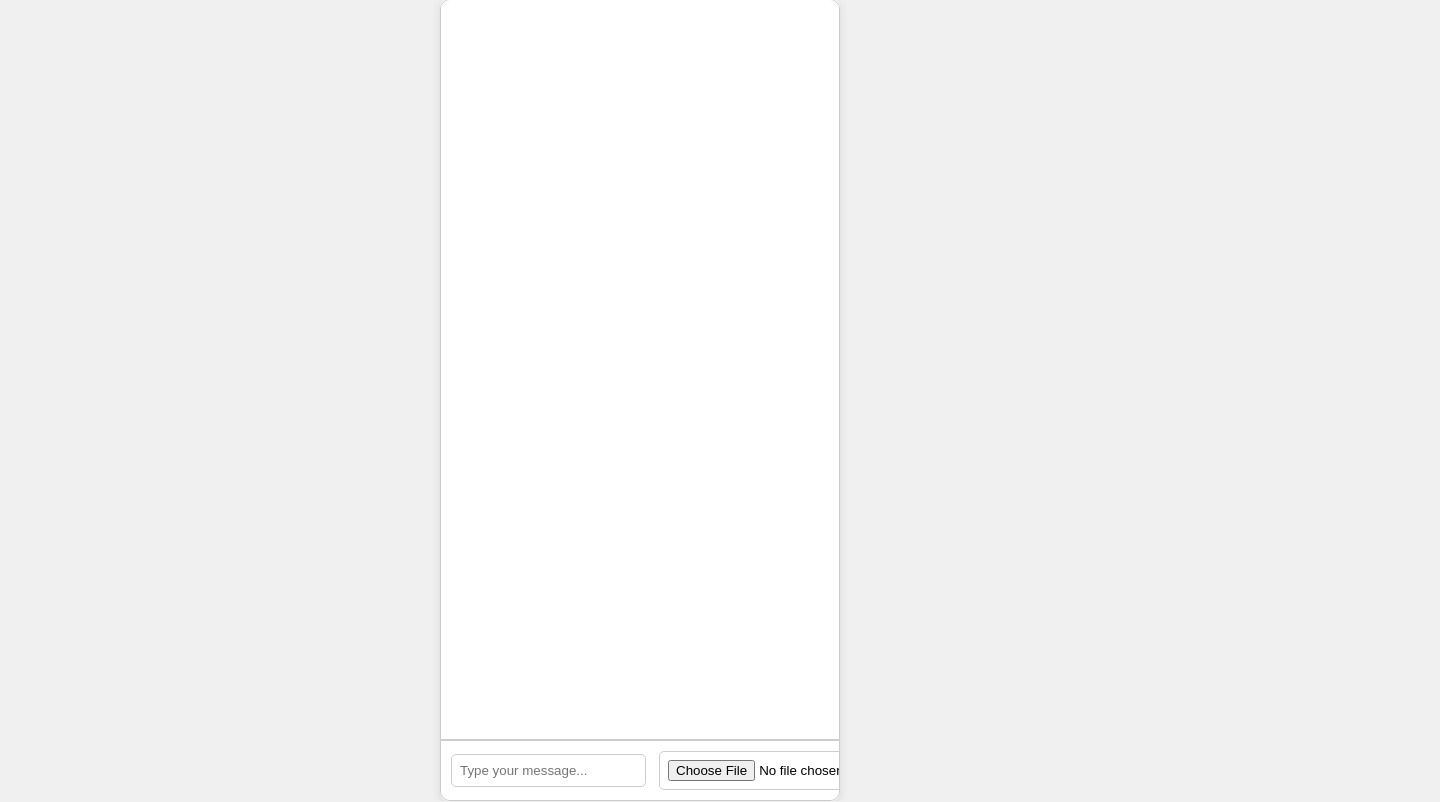
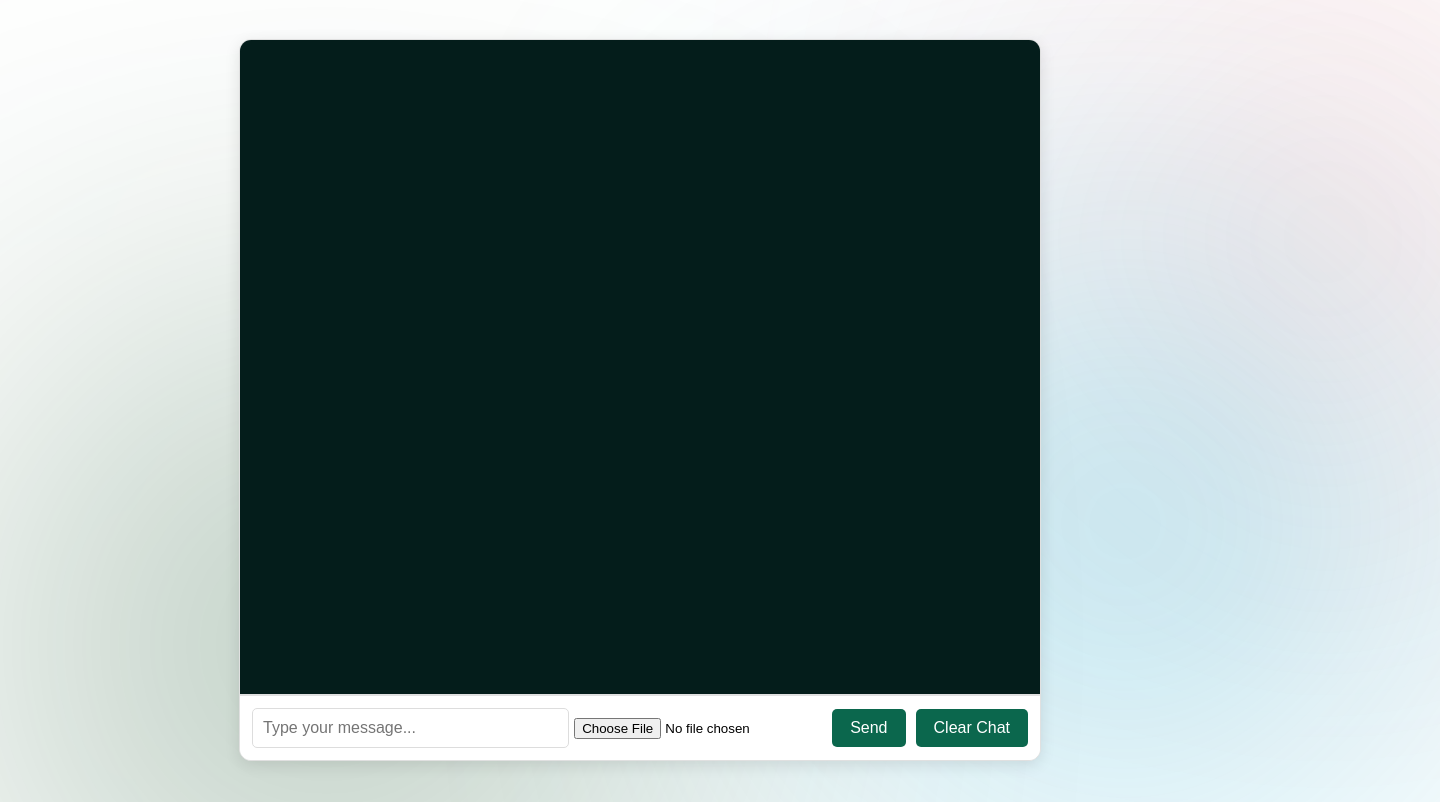
Before and after one commit to rajathnh/Trash-2-Cash, a React (Create React App) app in the folder chatbot-frontend/: page / in a window 1280 px wide. Shown: the top 802 px of the page, 1440 px wide, since content can reach past the window. Built offline with nearby package versions, Linux system fonts and the light colour scheme.

Commit message:
Lil bit frontend and local browser storage

```diff
--- a/chatbot-frontend/public/index.html
+++ b/chatbot-frontend/public/index.html
@@ -9,13 +9,16 @@
       name="description"
       content="Web site created using create-react-app"
     />
-    <link rel="apple-touch-icon" href="%PUBLIC_URL%/logo192.png" />
+    <link rel="apple-touch-icon" href="T2C.png" />
     <link rel="manifest" href="%PUBLIC_URL%/manifest.json" />
 
     <title>Trash-2-Cash</title>
   </head>
   <body>
     <noscript>You need to enable JavaScript to run this app.</noscript>
+    <div class="red"></div>
+    <div class="blue"></div>
+    <div class="purple"></div>
     <div id="root"></div>
   </body>
 </html>
--- a/chatbot-frontend/src/App.css
+++ b/chatbot-frontend/src/App.css
@@ -2,97 +2,103 @@
 .chat-container {
   display: flex;
   flex-direction: column;
-  height: 100vh;
-  max-width: 500px;
-  margin: 0 auto;
-  border: 1px solid #ccc;
-  border-radius: 10px;
+  height: 90vh;
+  width: 90vw;
+  max-width: 800px;
+  margin: 20px auto;
+  border: 1px solid #e0e0e0;
+  border-radius: 12px;
   overflow: hidden;
-  box-shadow: 0 2px 10px rgba(0, 0, 0, 0.1);
-  background: #f4f4f4;
+  box-shadow: 0 4px 15px rgba(0, 0, 0, 0.1);
+  background: #fafafa;
 }
 
 .chat-box {
   flex: 1;
-  padding: 10px;
+  padding: 15px;
   overflow-y: auto;
-  background: #fff;
-  border-bottom: 1px solid #ccc;
+  background: #041d1b;
+  border-bottom: 1px solid #e0e0e0;
 }
 
 .message {
-  margin: 5px 0;
-  padding: 8px 12px;
-  border-radius: 10px;
-  max-width: 70%;
+  margin: 8px 0;
+  padding: 10px 15px;
+  border-radius: 20px;
+  max-width: 75%;
   word-wrap: break-word;
+  animation: fadeIn 0.3s ease-in-out;
 }
 
 .user {
   align-self: flex-end;
-  background: #007bff;
-  color: white;
+  background: #0b674d;
+  color: #fff;
   margin-left: auto;
 }
 
 .bot {
   align-self: flex-start;
   background: #e0e0e0;
-  color: black;
+  color: #333;
   margin-right: auto;
 }
 
 .input-container {
   display: flex;
-  padding: 10px;
+  align-items: center;
+  padding: 12px;
   background: #fff;
-  border-top: 1px solid #ccc;
+  border-top: 1px solid #e0e0e0;
 }
 
-input {
+.input-container input[type="text"] {
   flex: 1;
-  padding: 8px;
-  border: 1px solid #ccc;
+  padding: 10px;
+  font-size: 16px;
+  border: 1px solid #ddd;
   border-radius: 5px;
-  margin-right: 5px;
+  outline: none;
+  transition: border 0.2s;
+}
+
+.input-container input[type="text"]:focus {
+  border-color: #0b674d;
+}
+
+.input-container input[type="file"] {
+  padding: 5px;
 }
 
 button {
-  padding: 8px 15px;
-  background: #007bff;
-  color: white;
+  padding: 10px 18px;
+  background: #0b674d;
+  color: #fff;
   border: none;
   border-radius: 5px;
   cursor: pointer;
-  transition: background 0.2s;
+  transition: background 0.3s;
+  font-size: 16px;
 }
 
 button:hover {
-  background: #083a0f;
-}
-
-.file-label {
-  cursor: pointer;
-  padding: 8px;
-  background: #eee;
-  border-radius: 4px;
-  margin-right: 8px;
-}
-
-.preview-image {
-  margin-top: 8px;
-  padding: 8px;
-  border: 1px solid #ddd;
-  border-radius: 4px;
+  background: #0b674d;
 }
 
 .message img {
-  border-radius: 8px;
-  box-shadow: 0 2px 4px rgba(0, 0, 0, 0.1);
+  max-width: 100%;
+  border-radius: 10px;
+  box-shadow: 0 2px 6px rgba(0, 0, 0, 0.1);
 }
 
-.input-container {
-  display: flex;
-  align-items: center;
-  gap: 8px;
+/* Simple fade-in animation */
+@keyframes fadeIn {
+  from {
+    opacity: 0;
+    transform: translateY(10px);
+  }
+  to {
+    opacity: 1;
+    transform: translateY(0);
+  }
 }
--- a/chatbot-frontend/src/App.js
+++ b/chatbot-frontend/src/App.js
@@ -161,7 +161,182 @@
 // export default App;
 
 // chatgpt - 2nd attempt
-import React, { useState } from "react";
+// import React, { useState } from "react";
+// import axios from "axios";
+// import "./App.css";
+
+// function App() {
+//   const [messages, setMessages] = useState([]);
+//   const [input, setInput] = useState("");
+//   const [image, setImage] = useState(null);
+
+//   const sendMessage = async () => {
+//     if (!input.trim() && !image) return;
+
+//     const newMessages = [...messages, { sender: "user", text: input, image }];
+//     setMessages(newMessages);
+//     setInput("");
+//     setImage(null);
+
+//     const formData = new FormData();
+//     formData.append("message", input);
+//     if (image) formData.append("image", image);
+
+//     try {
+//       const response = await axios.post(
+//         "http://localhost:5000/chat",
+//         formData,
+//         {
+//           headers: { "Content-Type": "multipart/form-data" },
+//         }
+//       );
+//       setMessages([
+//         ...newMessages,
+//         { sender: "bot", text: response.data.reply },
+//       ]);
+//     } catch (error) {
+//       console.error("Error:", error);
+//       setMessages([
+//         ...newMessages,
+//         { sender: "bot", text: "Something went wrong!" },
+//       ]);
+//     }
+//   };
+
+//   return (
+//     <div className="chat-container">
+//       <div className="chat-box">
+//         {messages.map((msg, index) => (
+//           <div key={index} className={`message ${msg.sender}`}>
+//             {msg.text}
+//             {msg.image && (
+//               <img
+//                 src={URL.createObjectURL(msg.image)}
+//                 alt="Uploaded"
+//                 className="uploaded-image"
+//               />
+//             )}
+//           </div>
+//         ))}
+//       </div>
+//       <div className="input-container">
+//         <input
+//           type="text"
+//           value={input}
+//           onChange={(e) => setInput(e.target.value)}
+//           onKeyPress={(e) => e.key === "Enter" && sendMessage()}
+//           placeholder="Type your message..."
+//         />
+//         <input
+//           type="file"
+//           accept="image/*"
+//           onChange={(e) => setImage(e.target.files[0])}
+//         />
+//         <button onClick={sendMessage}>Send</button>
+//       </div>
+//     </div>
+//   );
+// }
+
+// export default App;
+
+// chatgpt - 3rd attempt - to save the chat locally
+// import React, { useState, useEffect } from "react";
+// import axios from "axios";
+// import "./App.css";
+
+// function App() {
+//   const [messages, setMessages] = useState([]);
+//   const [input, setInput] = useState("");
+//   const [image, setImage] = useState(null);
+
+//   useEffect(() => {
+//     const savedMessages = localStorage.getItem("chatMessages");
+//     if (savedMessages) {
+//       setMessages(JSON.parse(savedMessages));
+//     }
+//   }, []);
+
+//   useEffect(() => {
+//     localStorage.setItem("chatMessages", JSON.stringify(messages));
+//   }, [messages]);
+
+//   const sendMessage = async () => {
+//     if (!input.trim() && !image) return;
+
+//     const newMessages = [...messages];
+//     if (input) newMessages.push({ sender: "user", text: input });
+//     if (image) newMessages.push({ sender: "user", text: "[Image uploaded]" });
+//     setMessages(newMessages);
+//     setInput("");
+//     setImage(null);
+
+//     const formData = new FormData();
+//     formData.append("message", input);
+//     if (image) formData.append("image", image);
+
+//     try {
+//       const response = await axios.post(
+//         "http://localhost:5000/chat",
+//         formData,
+//         {
+//           headers: { "Content-Type": "multipart/form-data" },
+//         }
+//       );
+//       setMessages([
+//         ...newMessages,
+//         { sender: "bot", text: response.data.reply },
+//       ]);
+//     } catch (error) {
+//       console.error("Error:", error);
+//       setMessages([
+//         ...newMessages,
+//         { sender: "bot", text: "Something went wrong!" },
+//       ]);
+//     }
+//   };
+
+//   const clearChat = () => {
+//     setMessages([]);
+//     localStorage.removeItem("chatMessages");
+//   };
+
+//   return (
+//     <div className="chat-container">
+//       <div className="chat-box">
+//         {messages.map((msg, index) => (
+//           <div key={index} className={`message ${msg.sender}`}>
+//             {msg.text}
+//           </div>
+//         ))}
+//       </div>
+//       <div className="input-container">
+//         <input
+//           type="text"
+//           value={input}
+//           onChange={(e) => setInput(e.target.value)}
+//           onKeyDown={(e) => e.key === "Enter" && sendMessage()}
+//           placeholder="Type your message..."
+//         />
+//         <input
+//           type="file"
+//           accept="image/*"
+//           onChange={(e) => setImage(e.target.files[0])}
+//           style={{ marginLeft: "10px" }}
+//         />
+//         <button onClick={sendMessage}>Send</button>
+//         <button onClick={clearChat} style={{ marginLeft: "10px" }}>
+//           Clear Chat
+//         </button>
+//       </div>
+//     </div>
+//   );
+// }
+
+// export default App;
+
+// chatgpt - 4th attempt  - to show the preview of image
+import React, { useState, useEffect } from "react";
 import axios from "axios";
 import "./App.css";
 
@@ -170,17 +345,46 @@ function App() {
   const [input, setInput] = useState("");
   const [image, setImage] = useState(null);
 
+  // Load messages from local storage on mount
+  useEffect(() => {
+    const savedMessages = localStorage.getItem("chatMessages");
+    if (savedMessages) {
+      setMessages(JSON.parse(savedMessages));
+    }
+  }, []);
+
+  // Save messages to local storage whenever messages change
+  useEffect(() => {
+    localStorage.setItem("chatMessages", JSON.stringify(messages));
+  }, [messages]);
+
   const sendMessage = async () => {
     if (!input.trim() && !image) return;
 
-    const newMessages = [...messages, { sender: "user", text: input, image }];
+    // Create a new messages array
+    const newMessages = [...messages];
+    if (input) {
+      newMessages.push({ sender: "user", text: input });
+    }
+    if (image) {
+      // Add image preview immediately using URL.createObjectURL
+      newMessages.push({
+        sender: "user",
+        image: URL.createObjectURL(image),
+      });
+    }
     setMessages(newMessages);
+
+    // Prepare form data to send to backend
+    const formData = new FormData();
+    formData.append("message", input);
+    if (image) {
+      formData.append("image", image);
+    }
+
+    // Clear input and image state
     setInput("");
     setImage(null);
-
-    const formData = new FormData();
-    formData.append("message", input);
-    if (image) formData.append("image", image);
 
     try {
       const response = await axios.post(
@@ -203,16 +407,22 @@ function App() {
     }
   };
 
+  // Clear chat history
+  const clearChat = () => {
+    setMessages([]);
+    localStorage.removeItem("chatMessages");
+  };
+
   return (
     <div className="chat-container">
       <div className="chat-box">
         {messages.map((msg, index) => (
           <div key={index} className={`message ${msg.sender}`}>
-            {msg.text}
+            {msg.text && <div>{msg.text}</div>}
             {msg.image && (
               <img
-                src={URL.createObjectURL(msg.image)}
-                alt="Uploaded"
+                src={msg.image}
+                alt="Uploaded preview"
                 className="uploaded-image"
               />
             )}
@@ -224,7 +434,7 @@ function App() {
           type="text"
           value={input}
           onChange={(e) => setInput(e.target.value)}
-          onKeyPress={(e) => e.key === "Enter" && sendMessage()}
+          onKeyDown={(e) => e.key === "Enter" && sendMessage()}
           placeholder="Type your message..."
         />
         <input
@@ -233,6 +443,9 @@ function App() {
           onChange={(e) => setImage(e.target.files[0])}
         />
         <button onClick={sendMessage}>Send</button>
+        <button onClick={clearChat} style={{ marginLeft: "10px" }}>
+          Clear Chat
+        </button>
       </div>
     </div>
   );
--- a/chatbot-frontend/src/index.css
+++ b/chatbot-frontend/src/index.css
@@ -1,20 +1,81 @@
 /* index.css */
-
-body {
+/* body {
   margin: 0;
-  font-family: Arial, sans-serif;
-  background: #f0f0f0;
+  font-family: "Roboto", sans-serif;
+  background: #f0f2f5;
   display: flex;
   justify-content: center;
   align-items: center;
   height: 100vh;
+} */
+
+/*#root {
+  width: 100%;
+  max-width: 600px;
+  background: #fff;
+  box-shadow: 0 4px 20px rgba(0, 0, 0, 0.1);
+  border-radius: 12px;
+  overflow: hidden;
+} */
+
+/* index.css */
+
+html,
+body {
+  margin: 0;
+  padding: 0;
+  font-family: "Roboto", sans-serif;
+  background-color: radial-gradient(
+    circle at top left,
+    #c8e6c9 0%,
+    #a5d6a7 40%,
+    #81c784 70%,
+    #66bb6a 100%
+  );
+  height: 100%;
+  overflow: hidden;
 }
 
 #root {
-  width: 100%;
-  max-width: 400px;
-  background: #fff;
-  box-shadow: 0 2px 10px rgba(0, 0, 0, 0.1);
-  border-radius: 8px;
-  overflow: hidden;
+  display: flex;
+  justify-content: center;
+  align-items: center;
+  height: 100%;
 }
+
+.red {
+  top: 120px;
+  left: 1440px;
+  background-color: #fd4d53;
+  width: 238px;
+  height: 228px;
+}
+.red,
+.purple,
+.blue {
+  position: absolute;
+  filter: blur(210px);
+  border-radius: 50%;
+  transform: rotate(90deg);
+  transform-origin: 0 0;
+}
+.blue {
+  top: 350px;
+  left: 1300px;
+  background-color: #0da8cf;
+  width: 347px;
+  height: 350px;
+}
+.purple {
+  top: 410px;
+  left: 578px;
+  background-color: rgba(11, 74, 32, 0.6);
+  width: 469px;
+  height: 503px;
+}
+
+.red,
+.blue,
+.purple {
+  z-index: -1;
+}
```
Also changed, not shown: chatbot-frontend/public/T2C.png (added), 1 other file (tests, documents, lock files or other folders).
